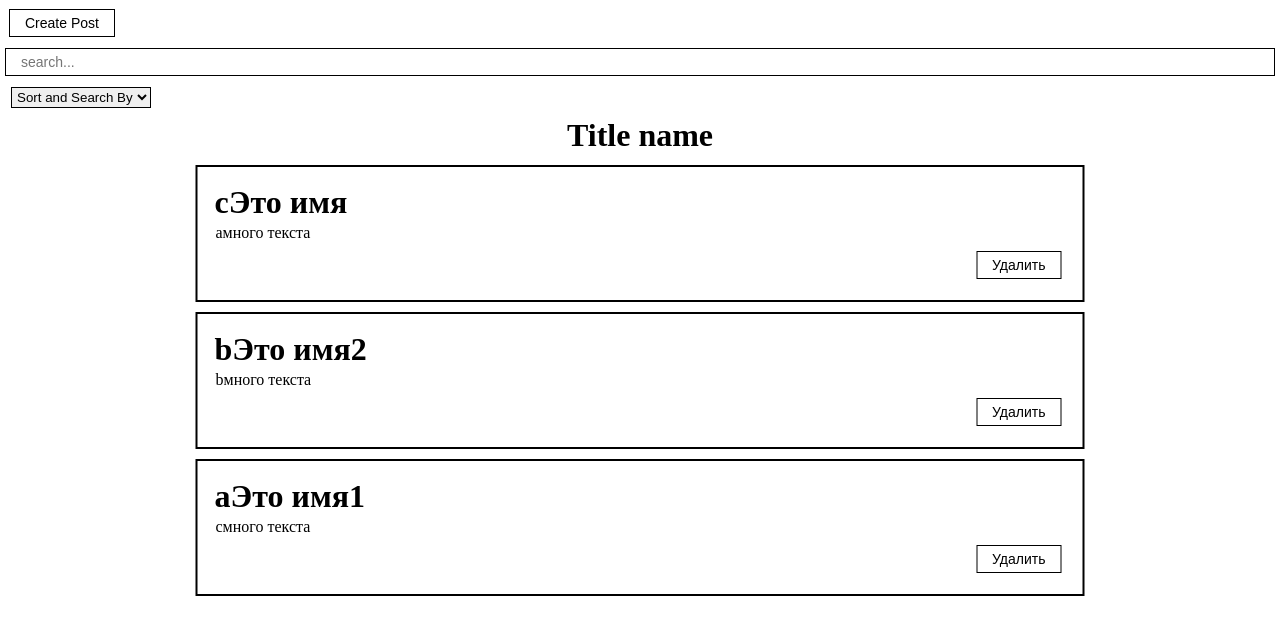
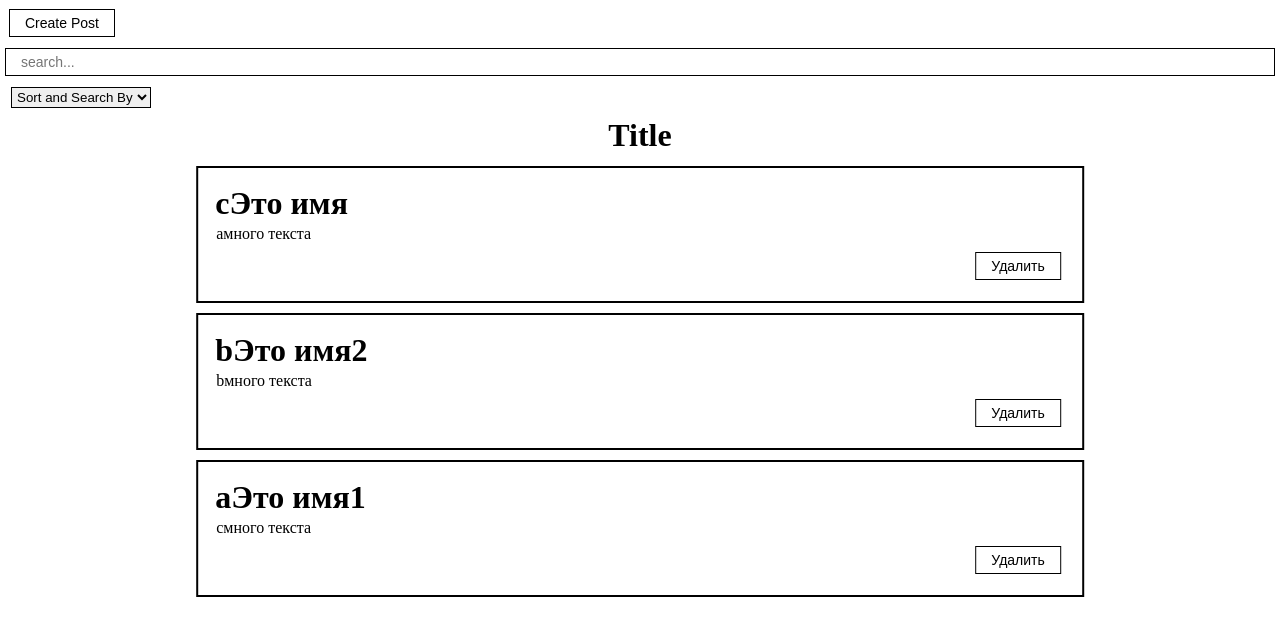
Before and after one commit to hagaser/Post_site, a React (Create React App) app: page / in a window 1280 px wide. Shown: the top 636 px of the page. Built offline with nearby package versions, Linux system fonts and the light colour scheme.

Commit message:
animations_v0.1

```diff
--- a/package.json
+++ b/package.json
@@ -9,6 +9,7 @@
     "react": "^18.3.0",
     "react-dom": "^18.3.0",
     "react-scripts": "5.0.1",
+    "react-transition-group": "^4.4.5",
     "web-vitals": "^2.1.4"
   },
   "scripts": {
--- a/src/App.js
+++ b/src/App.js
@@ -50,7 +50,7 @@ function App() {
       <PostList
         removePost = {removePost}
         posts={sortAndFiltrPosts()}
-        title="Title name"
+        title="Title"
       />
       <Mymodal displayModal = {displayModal} setdisplayModal = {setdisplayModal}>
         <PostForm create = {createNewPost}/>
--- a/src/CSS/App.css
+++ b/src/CSS/App.css
@@ -9,11 +9,13 @@
   left: 50%;
   transform: translateX(-50%); /* centers the element */
 
-  display: inline-block;
+  display: block;
   width: 70%;
   padding: 15px;
   margin-top: 10px;
   border: 2px solid black;
+  overflow: hidden;
+  max-height: 150px;
 }
 
 .post_del {
@@ -23,3 +25,30 @@
 .title {
   text-align: center;
 }
+
+.post-enter {
+  width: 1px;
+  height: 1px;
+  padding: 0px;
+}
+
+.post-enter-active {
+  width: 70%;
+  height: 140px;
+  padding: 15px;
+  transition: width 250ms ease-in,
+              height 250ms ease-in 250ms,
+              padding 500ms ease-in;
+}
+
+.post-exit {
+  height: 150px;
+}
+
+.post-exit-active {
+  width: 0px;
+  padding: 0px;
+  height: 0px;
+  transition: width 250ms ease-in,
+              height 250ms ease-in 250ms;
+}
--- a/src/components/PostList.jsx
+++ b/src/components/PostList.jsx
@@ -1,5 +1,6 @@
 import React from "react";
 import PostItem from "./PostItem";
+import { CSSTransition, TransitionGroup } from "react-transition-group";
 
 const PostList = (props) => {
   return (
@@ -8,9 +9,17 @@ const PostList = (props) => {
         ? <h1 className="title">{props.title}</h1>
         : <h1 className="title">No Posts found</h1>
       }
-      {props.posts.map(post =>
-        <PostItem removePost = {props.removePost} post={post} key={post.id}/>
-      )}
+      <TransitionGroup>
+        {props.posts.map(post =>
+          <CSSTransition
+            key={post.id}
+            timeout={500}
+            classNames="post"
+          >
+            <PostItem removePost = {props.removePost} post={post} key={post.id}/>
+          </CSSTransition>
+        )}
+      </TransitionGroup>
     </div>
   );
 };
```
Also changed, not shown: 1 other file (tests, documents, lock files or other folders).
